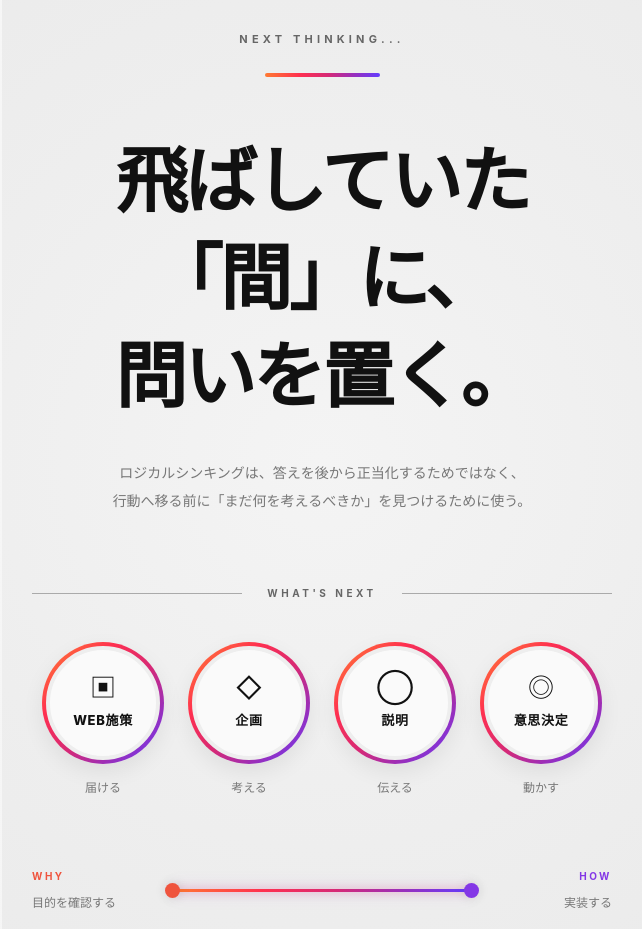
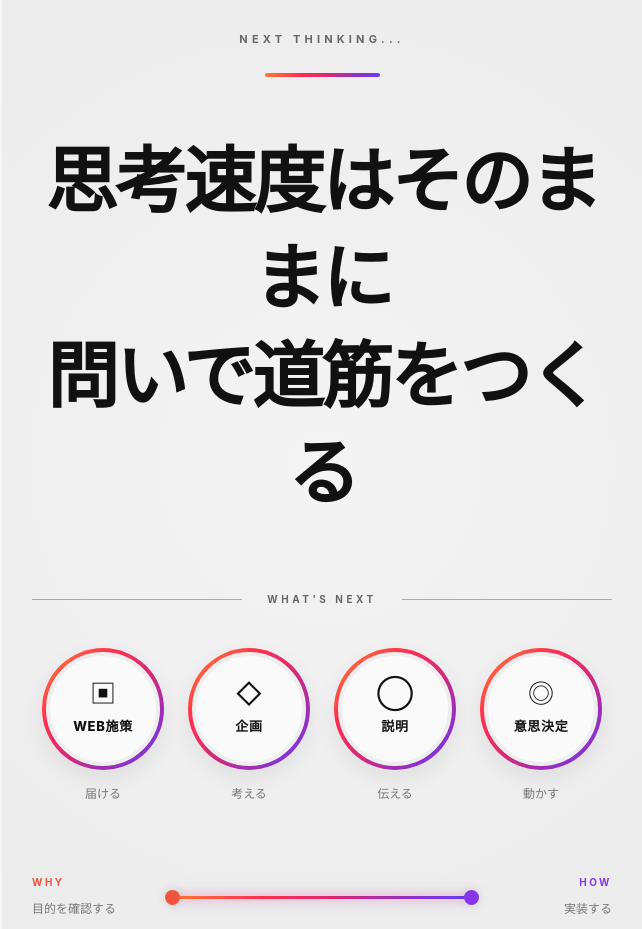
Before and after one commit to 1000domino/logithin, a plain HTML site: page index.html in a window 1280 px wide. Shown: the part 7500-8429 px from the top of the page, without its empty margins (318-960 px from the left). Drawn offline with Linux system fonts and the light colour scheme.

Commit message:
Update index.html

```diff
--- a/index.html
+++ b/index.html
@@ -1423,15 +1423,9 @@
 
     <!-- TITLE -->
     <h2 class="next-title">
-      飛ばしていた「間」に、<br>
-      問いを置く。
+      思考速度はそのままに<br>
+      問いで道筋をつくる
     </h2>
-
-    <p class="next-description">
-      ロジカルシンキングは、答えを後から正当化するためではなく、<br>
-      行動へ移る前に「まだ何を考えるべきか」を見つけるために使う。
-    </p>
-
 
     <!-- WHAT'S NEXT -->
     <div class="next-divider">
```
